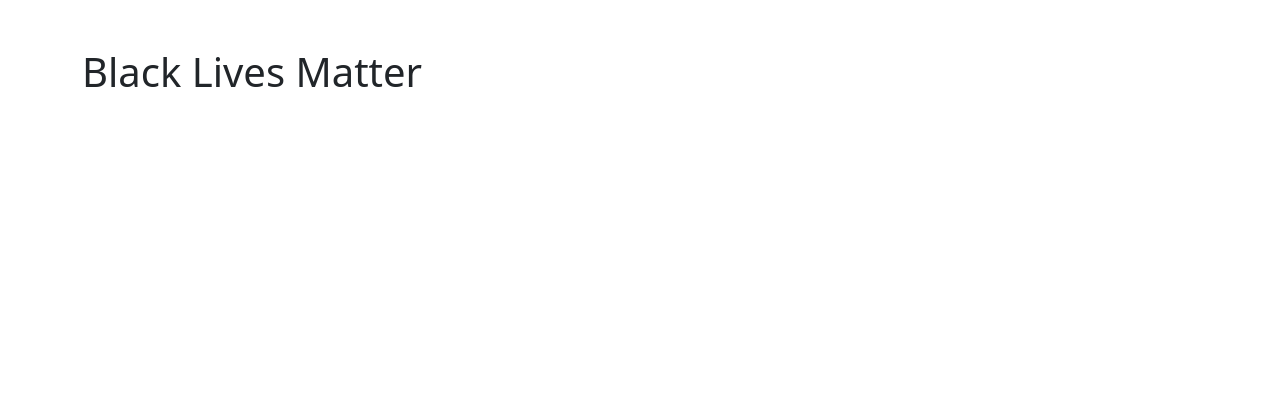
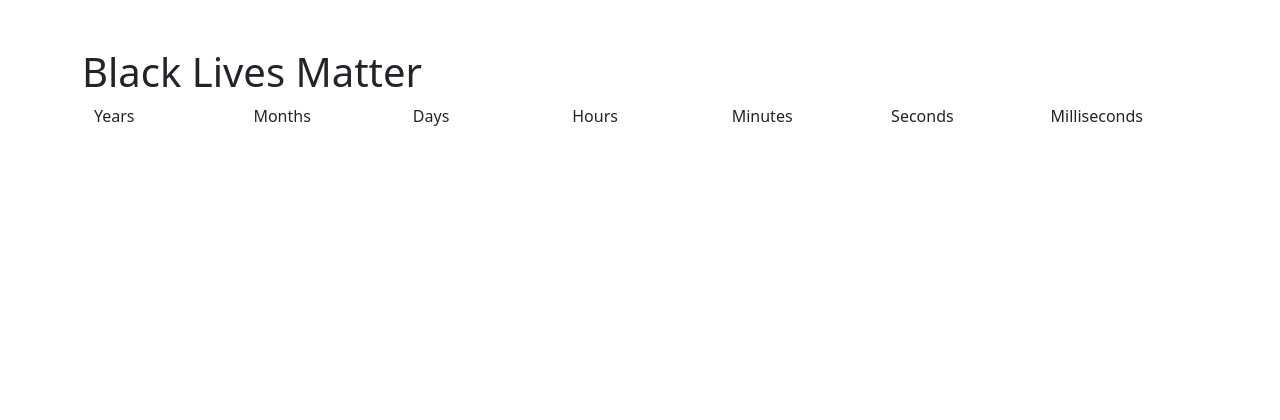
Before and after one commit to paul-jean/black-lives-matter, a Flask app: template templates/detail.html in a window 1280 px wide. Shown: the top 420 px of the page. Run offline with Flask 2, Linux system fonts and the light colour scheme; the template is opened without the code that fills it, so the values that code supplies are empty; some libraries are stand-ins or nearby versions.

Commit message:
Add grid to separate years, months, days, etc

```diff
--- a/client/static/js/detail.js
+++ b/client/static/js/detail.js
@@ -8,28 +8,6 @@
   const exhibit_endpoint = '/api/exhibit/' + encodeURIComponent(CURRENT_CITY);
 
   $.get(endpoint, function( victim ) {
-    console.log('ajax request to /detail = ')
-    console.log(victim)
-    victim_birth_str = moment(victim.birth_date).format("dddd, MMMM Do YYYY");
-    victim_death_str = moment(victim.death_date).format("dddd, MMMM Do YYYY");
-    $('<p>', {
-      text: `Born: ${victim_birth_str}`,
-      id: 'birth'
-    }).appendTo(div);
-    $('<p>', {
-      text: `Died: ${victim_death_str}`,
-      id: 'death'
-    }).appendTo(div);
-    let time_since_death_div = $('<p>', {
-      text: 0,
-      id: 'counter_since_death',
-      class: 'time_since_death'
-    }).appendTo(div)[0];
-    let time_dead_since_exhibit_div = $('<p>', {
-      text: 0,
-      id: 'counter_dead_since_exhibit',
-      class: 'time_dead_since_exhibit'
-    }).appendTo(div)[0];
     const death_seconds = Date.parse(victim.death_date);
 
     // https://stackoverflow.com/questions/26311489/obtain-difference-between-two-dates-in-years-months-days-in-javascript/26311490#26311490
@@ -49,20 +27,24 @@
       m.add(-seconds, 'seconds');
       var ms = m.diff(d2, 'milliseconds');
 
-      return {years: years, months: months, days: days, hours: hours, minutes: minutes, seconds: seconds, ms: ms};
+      return {years: years, months: months, days: days, hours: hours, minutes: minutes, seconds: seconds, milliseconds: ms};
     }
 
     $.get(exhibit_endpoint, function(exhibit) {
       const exhibit_start_seconds = Date.parse(exhibit.start_date);
+      const row_div = $('container.time_since_death');
+
       const updateCounters = () => {
         const now_seconds = Date.now();
         const time_since_death_dict = time_diff_dict(now_seconds, death_seconds);
-        const time_since_death_str =  `${time_since_death_dict['years']} years, ${time_since_death_dict['months']} months, ${time_since_death_dict['days']} days, ${time_since_death_dict['hours']} hours, ${time_since_death_dict['minutes']} minutes, ${time_since_death_dict['seconds']} seconds, ${time_since_death_dict['ms']} ms`;
-        time_since_death_div.innerText = `Dead for: ${time_since_death_str}`;
+        time_since_death_dict.keys().map(function(k) {
+          row_div.find(k).innerText = time_since_death_dict[k];
+        });
 
         const time_dead_since_exhibit_dict = time_diff_dict(now_seconds, exhibit_start_seconds);
-        const time_dead_since_exhibit_str =  `${time_dead_since_exhibit_dict['years']} years, ${time_dead_since_exhibit_dict['months']} months, ${time_dead_since_exhibit_dict['days']} days, ${time_dead_since_exhibit_dict['hours']} hours, ${time_dead_since_exhibit_dict['minutes']} minutes, ${time_dead_since_exhibit_dict['seconds']} seconds, ${time_dead_since_exhibit_dict['ms']} ms`;
-        time_dead_since_exhibit_div.innerText = `Dead since exhibit: ${time_dead_since_exhibit_str}`;
+        time_dead_since_exhibit_dict.keys().map(function(k) {
+          row_div.find(k).innerText = time_dead_since_exhibit_dict[k];
+        });
 
         setTimeout(updateCounters, 1);
       };
--- a/templates/detail.html
+++ b/templates/detail.html
@@ -17,6 +17,66 @@
       <div class="victim_detail">
         {{ victim_name }}
       </div>
+
+      <div class="container">
+        <div class="row headers">
+          <div class="col-sm years">
+            Years
+          </div>
+          <div class="col-sm months">
+            Months
+          </div>
+          <div class="col-sm days">
+            Days
+          </div>
+          <div class="col-sm hours">
+            Hours
+          </div>
+          <div class="col-sm minutes">
+            Minutes
+          </div>
+          <div class="col-sm seconds">
+            Seconds
+          </div>
+          <div class="col-sm milliseconds">
+            Milliseconds
+          </div>
+        </div>
+
+        <div class="row time_since_death">
+          <div class="col-sm years">
+          </div>
+          <div class="col-sm months">
+          </div>
+          <div class="col-sm days">
+          </div>
+          <div class="col-sm hours">
+          </div>
+          <div class="col-sm minutes">
+          </div>
+          <div class="col-sm seconds">
+          </div>
+          <div class="col-sm milliseconds">
+          </div>
+        </div>
+
+        <div class="row time_dead_since_exhibit">
+          <div class="col-sm years">
+          </div>
+          <div class="col-sm months">
+          </div>
+          <div class="col-sm days">
+          </div>
+          <div class="col-sm hours">
+          </div>
+          <div class="col-sm minutes">
+          </div>
+          <div class="col-sm seconds">
+          </div>
+          <div class="col-sm milliseconds">
+          </div>
+        </div>
+      </div>
     </main>
 
     <script type="text/javascript" src="{{ url_for('static', filename='js/detail.js') }}" ></script>
--- a/templates/index.html
+++ b/templates/index.html
@@ -16,13 +16,12 @@
       <div class="victims_list">
         <ul>
         </ul>
-
       </div>
     </main>
 
     <footer class="footer">
       <div class="container">
-        <span class="text-muted">Place sticky footer content here.</span>
+        <span class="text-muted">Black Lives Matter</span>
       </div>
     </footer>
 
```
